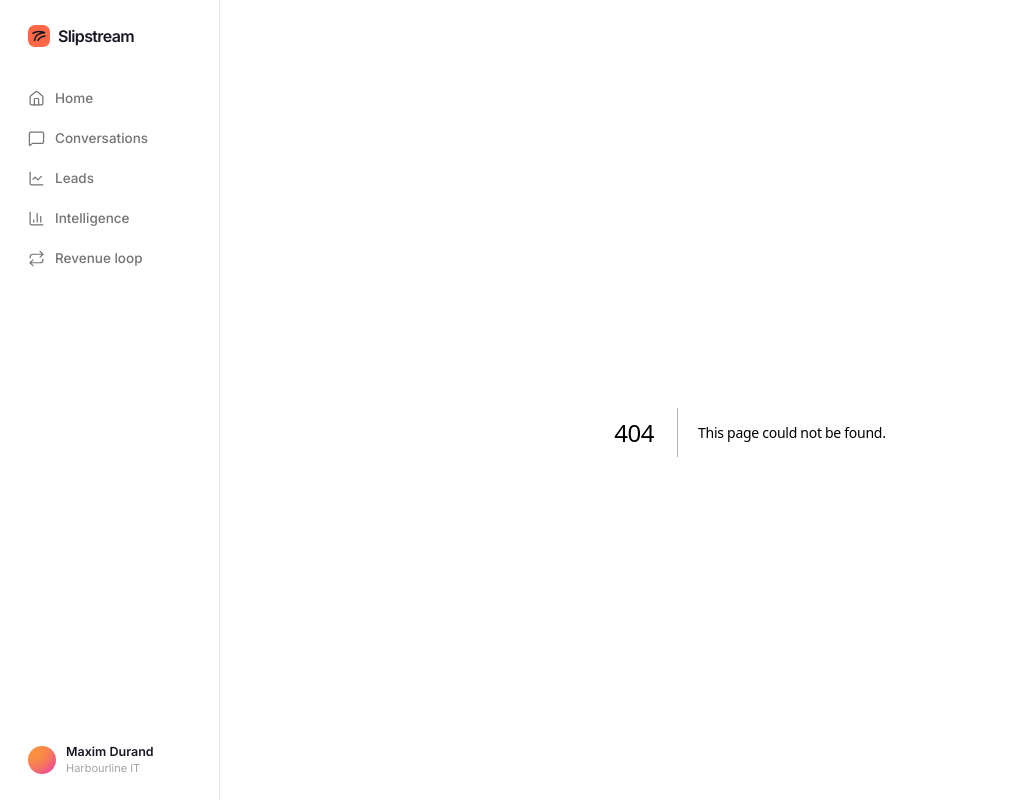
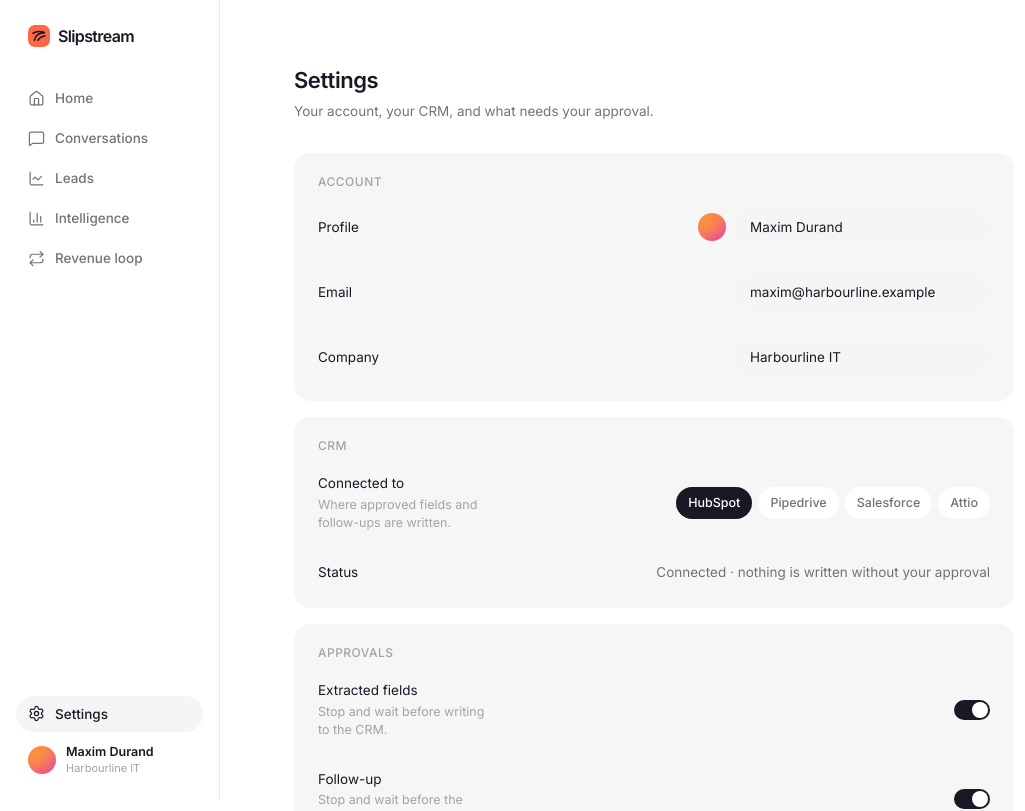
Before and after one commit to Jeremy-Sharpe/slipstream, a Next.js app: page /settings in a window 1280 px wide. Before the commit this address had no page. Shown: the top 811 px of the page, without its empty margins (0-1025 px from the left). Built offline with nearby package versions, Linux system fonts and the light colour scheme; a web font is replaced by a local one.

Commit message:
Settings: link above the user block; account, CRM, approvals and notifications

```diff
--- /dev/null
+++ b/app/settings/loading.tsx
@@ -0,0 +1,10 @@
+export default function Loading() {
+  return (
+    <div className="mx-auto max-w-[1040px] px-8 py-8">
+      <div className="h-7 w-32 rounded-full bg-surface" />
+      <div className="mt-2 h-4 w-72 rounded-full bg-surface" />
+      <div className="mt-8 h-56 rounded-2xl bg-surface-2" />
+      <div className="mt-4 h-40 rounded-2xl bg-surface-2" />
+    </div>
+  );
+}
--- /dev/null
+++ b/app/settings/page.tsx
@@ -0,0 +1,13 @@
+import type { Metadata } from "next";
+import { Frame } from "@/components/Frame";
+import { SettingsView } from "@/components/SettingsView";
+
+export const metadata: Metadata = { title: "Settings · Slipstream" };
+
+export default function SettingsPage() {
+  return (
+    <Frame>
+      <SettingsView />
+    </Frame>
+  );
+}
--- /dev/null
+++ b/components/SettingsView.tsx
@@ -0,0 +1,141 @@
+"use client";
+
+import { useState } from "react";
+import { Avatar } from "./Avatar";
+import { Button, cn } from "./ui";
+
+/* Settings: the few things a rep would actually touch. Values live in
+   component state for now; the API will own them later. */
+
+const CRM = ["HubSpot", "Pipedrive", "Salesforce", "Attio"] as const;
+
+function Row({ label, children, hint }: { label: string; hint?: string; children: React.ReactNode }) {
+  return (
+    <div className="grid grid-cols-[180px_minmax(0,1fr)] items-center gap-6 py-3.5">
+      <div>
+        <p className="text-[13.5px] text-ink">{label}</p>
+        {hint && <p className="mt-0.5 text-[12.5px] text-faint">{hint}</p>}
+      </div>
+      <div className="flex items-center justify-end gap-2">{children}</div>
+    </div>
+  );
+}
+
+function Field({ value, onChange, className }: { value: string; onChange: (v: string) => void; className?: string }) {
+  return (
+    <input
+      value={value}
+      onChange={(e) => onChange(e.target.value)}
+      className={cn("h-9 w-64 rounded-full bg-surface px-4 text-[13.5px] text-ink outline-none transition-shadow duration-150 focus-visible:ring-2 focus-visible:ring-accent/40", className)}
+    />
+  );
+}
+
+function Toggle({ on, onChange, label }: { on: boolean; onChange: (v: boolean) => void; label: string }) {
+  return (
+    <button
+      type="button"
+      role="switch"
+      aria-checked={on}
+      aria-label={label}
+      onClick={() => onChange(!on)}
+      className={cn("relative h-5 w-9 shrink-0 rounded-full transition-colors duration-150 focus-visible:outline-none focus-visible:ring-2 focus-visible:ring-accent/40", on ? "bg-ink" : "bg-[#d4d4d4]")}
+    >
+      <span className={cn("absolute top-0.5 left-0.5 size-4 rounded-full bg-white transition-transform duration-150", on && "translate-x-4")} />
+    </button>
+  );
+}
+
+function Card({ title, children }: { title: string; children: React.ReactNode }) {
+  return (
+    <section className="rounded-2xl bg-surface-2 px-6 py-3">
+      <p className="pt-2 pb-1 text-[12px] font-medium tracking-[0.04em] text-faint uppercase">{title}</p>
+      <div className="divide-y divide-line-soft">{children}</div>
+    </section>
+  );
+}
+
+export function SettingsView() {
+  const [name, setName] = useState("Maxim Durand");
+  const [email, setEmail] = useState("maxim@harbourline.example");
+  const [company, setCompany] = useState("Harbourline IT");
+  const [crm, setCrm] = useState<(typeof CRM)[number]>("HubSpot");
+  const [approveFields, setApproveFields] = useState(true);
+  const [approveFollowUp, setApproveFollowUp] = useState(true);
+  const [notifyDone, setNotifyDone] = useState(true);
+  const [notifyLeads, setNotifyLeads] = useState(false);
+  const [saved, setSaved] = useState(false);
+
+  const save = () => {
+    setSaved(true);
+    window.setTimeout(() => setSaved(false), 1800);
+  };
+
+  return (
+    <div className="max-w-[720px]">
+      <h1 className="text-[22px] font-semibold tracking-[-0.02em] text-ink">Settings</h1>
+      <p className="mt-1 text-[13.5px] text-soft">Your account, your CRM, and what needs your approval.</p>
+
+      <div className="mt-8 flex flex-col gap-4">
+        <Card title="Account">
+          <Row label="Profile">
+            <Avatar name={name} size={28} />
+            <Field value={name} onChange={setName} className="w-52" />
+          </Row>
+          <Row label="Email">
+            <Field value={email} onChange={setEmail} />
+          </Row>
+          <Row label="Company">
+            <Field value={company} onChange={setCompany} />
+          </Row>
+        </Card>
+
+        <Card title="CRM">
+          <Row label="Connected to" hint="Where approved fields and follow-ups are written.">
+            <div className="flex gap-1.5">
+              {CRM.map((c) => (
+                <button
+                  key={c}
+                  type="button"
+                  onClick={() => setCrm(c)}
+                  className={cn(
+                    "h-8 rounded-full px-3 text-[12.5px] font-medium transition-colors duration-150 focus-visible:outline-none focus-visible:ring-2 focus-visible:ring-accent/40",
+                    crm === c ? "bg-ink text-white" : "bg-white text-soft hover:text-ink",
+                  )}
+                >
+                  {c}
+                </button>
+              ))}
+            </div>
+          </Row>
+          <Row label="Status">
+            <span className="text-[13.5px] text-soft">Connected · nothing is written without your approval</span>
+          </Row>
+        </Card>
+
+        <Card title="Approvals">
+          <Row label="Extracted fields" hint="Stop and wait before writing to the CRM.">
+            <Toggle on={approveFields} onChange={setApproveFields} label="Approve extracted fields" />
+          </Row>
+          <Row label="Follow-up" hint="Stop and wait before the follow-up is filed.">
+            <Toggle on={approveFollowUp} onChange={setApproveFollowUp} label="Approve follow-up" />
+          </Row>
+        </Card>
+
+        <Card title="Notifications">
+          <Row label="A run needs my approval">
+            <Toggle on={notifyDone} onChange={setNotifyDone} label="Notify when a run needs approval" />
+          </Row>
+          <Row label="New leads are ready">
+            <Toggle on={notifyLeads} onChange={setNotifyLeads} label="Notify when leads are ready" />
+          </Row>
+        </Card>
+      </div>
+
+      <div className="mt-6 flex items-center gap-3">
+        <Button variant="primary" onClick={save}>Save changes</Button>
+        <span className={cn("text-[13px] text-soft transition-opacity duration-150", saved ? "opacity-100" : "opacity-0")}>Saved</span>
+      </div>
+    </div>
+  );
+}
--- a/components/Sidebar.tsx
+++ b/components/Sidebar.tsx
@@ -2,7 +2,7 @@
 
 import Link from "next/link";
 import { usePathname } from "next/navigation";
-import { BarChart3, House, LineChart, MessageSquare, Repeat } from "lucide-react";
+import { BarChart3, House, LineChart, MessageSquare, Repeat, Settings } from "lucide-react";
 import { Avatar } from "./Avatar";
 import { cn } from "./ui";
 
@@ -41,7 +41,17 @@ export function Sidebar() {
           );
         })}
       </nav>
-      <div className="mt-auto flex items-center gap-2.5 px-3">
+      <Link
+        href="/settings"
+        className={cn(
+          "mt-auto flex h-9 items-center gap-2.5 rounded-full px-3 text-[13.5px] font-medium transition-colors duration-150 focus-visible:outline-none focus-visible:ring-2 focus-visible:ring-accent/40",
+          pathname.startsWith("/settings") ? "bg-surface text-ink" : "text-soft hover:bg-surface hover:text-ink",
+        )}
+      >
+        <Settings className="size-[17px]" strokeWidth={1.75} />
+        Settings
+      </Link>
+      <div className="mt-3 flex items-center gap-2.5 px-3">
         <Avatar name="Maxim Durand" size={28} />
         <div className="min-w-0">
           <p className="truncate text-[12.5px] font-semibold leading-tight text-ink">Maxim Durand</p>
```
